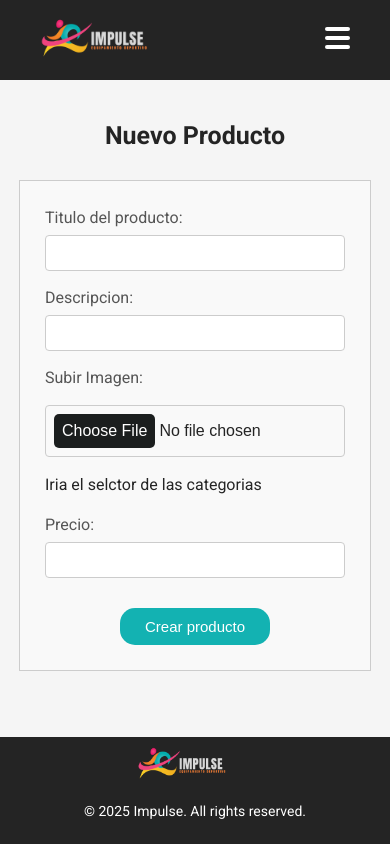
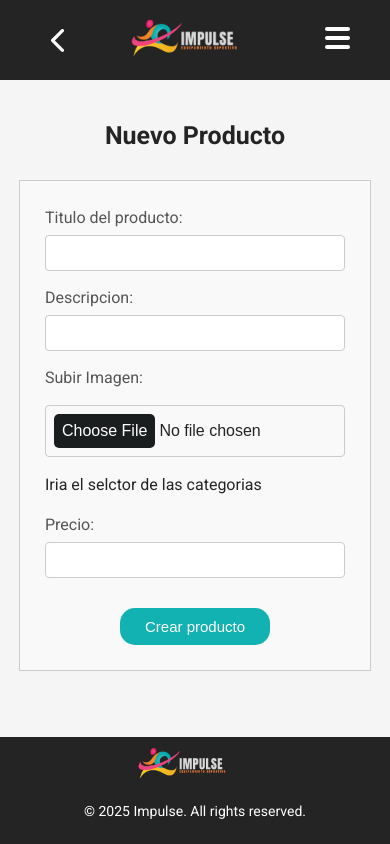
Before and after one commit to OmarBojorquez93/ProyectoIntegradorE5-C3, a React (Vite) app in the folder FrontEnd/: page /panelAdmin/crear-producto in a window 390 px wide. Built offline with nearby package versions, Linux system fonts and the light colour scheme.

Commit message:
creacion de boton volver en version movil

```diff
--- a/FrontEnd/src/Components/Header/Header.css
+++ b/FrontEnd/src/Components/Header/Header.css
@@ -6,6 +6,10 @@
   justify-content: space-between;
   align-items: center;
   height: 80px;
+}
+
+.backIcon{
+  display: none;
 }
 .logoC{
   align-items: center;
@@ -75,6 +79,9 @@ button {
 
 
 @media(max-width: 430px){
+  .backIcon{
+    display: flex;
+  }
 
   .navBar{
     display: flex;
--- a/FrontEnd/src/Components/Header/Header.jsx
+++ b/FrontEnd/src/Components/Header/Header.jsx
@@ -5,15 +5,16 @@ import { useNavigate } from "react-router-dom";
 import { FaRegUser } from "react-icons/fa";
 import "./Header.css";
 import { useState } from "react";
+import IconBack from "../utils/IconBack"
+
+
 
 export const Header = () => {
   const { state, logout } = useRecipeState();
   const { status, user } = state;
   const navigation = useNavigate();
   const [isOpen, setIsOpen]= useState(false);
-  // const closeMenu = ()=>{
-  //   setIsOpen(false);
-  // }
+
 
   const handleLogout = () => {
     logout();
@@ -23,6 +24,9 @@ export const Header = () => {
   return (
     <header>
       <div className="containerHeader">
+        <div className="backIcon">
+          <IconBack/>
+        </div>
         <div className="logoC">
           <Link to="/">
               <img
--- /dev/null
+++ b/FrontEnd/src/Components/utils/IconBack.jsx
@@ -0,0 +1,14 @@
+import { useLocation,useNavigate } from "react-router-dom";
+import { IoIosArrowBack } from "react-icons/io";
+
+const IconBack = () => {
+    const navigate = useNavigate();
+    const location = useLocation();
+    if (location.pathname === "/") {
+        return null;
+     }
+    return  <IoIosArrowBack color="white" size={35} onClick={()=> navigate(-1)}/>
+
+}
+
+export default IconBack
```
